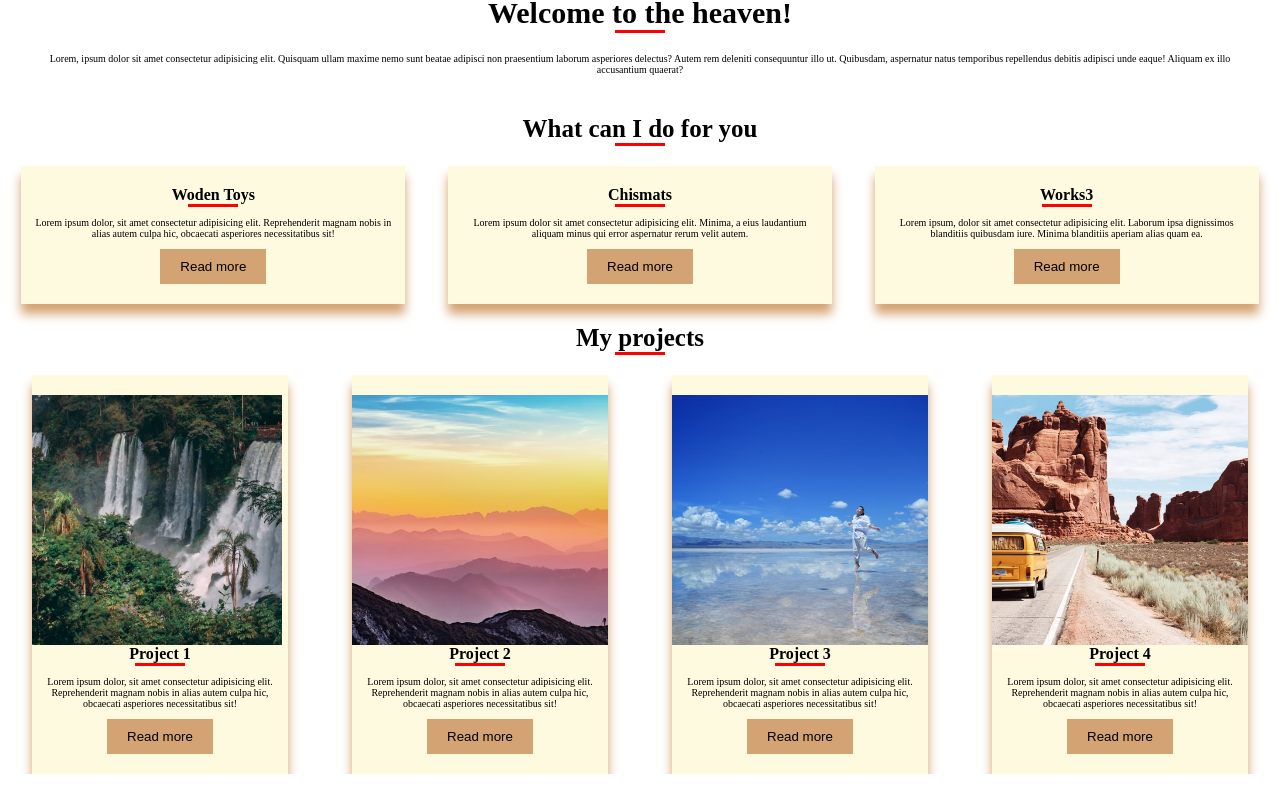
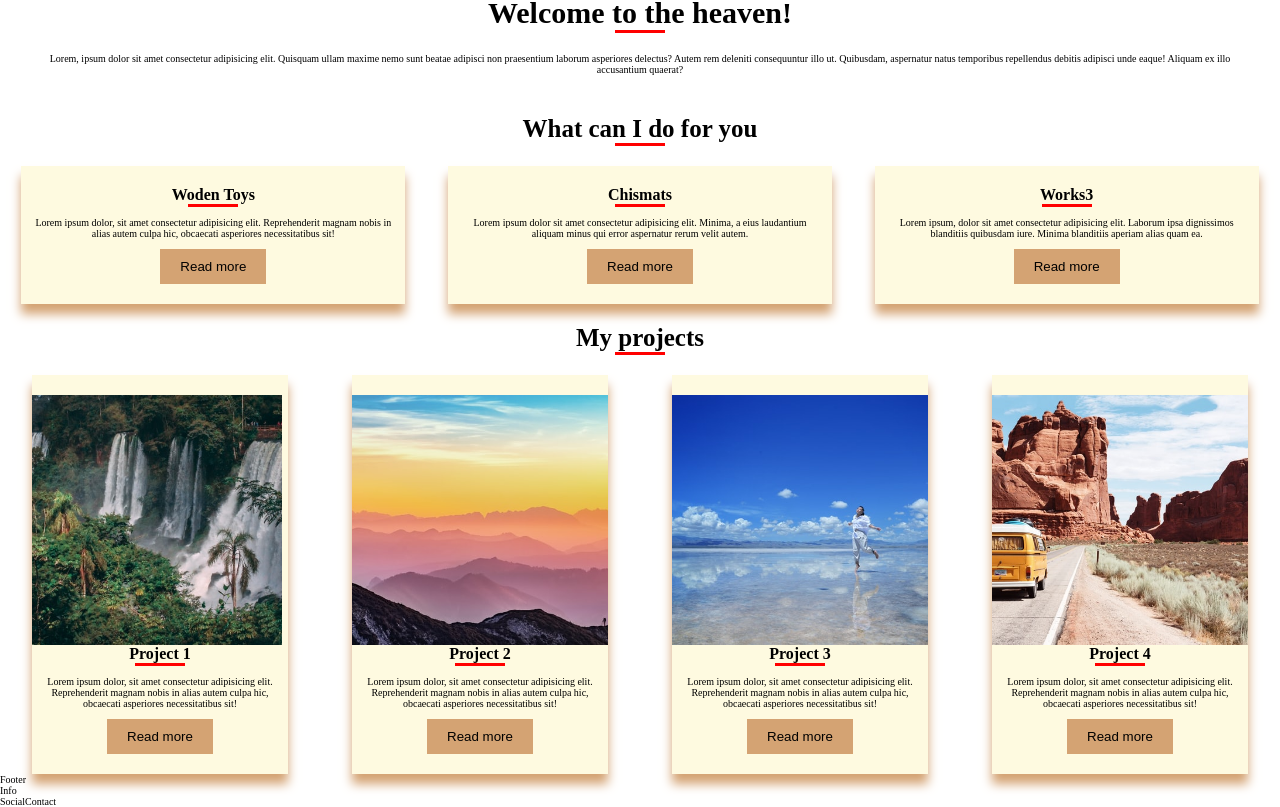
Before and after one commit to Mila-Kostic/nature-explore-react, a React (Create React App) app: page / in a window 1280 px wide. Shown: the part 344-1151 px from the top of the page. Before the commit the page ends 1118 px from the top, so only its background shows below. Built offline with nearby package versions, Linux system fonts and the light colour scheme.

Commit message:
footer base

```diff
--- a/src/App.js
+++ b/src/App.js
@@ -2,6 +2,7 @@ import React from "react";
 
 import Header from "./components/header/Header";
 import Body from "./components/body/Body";
+import Footer from "./components/footer/Footer";
 
 function App() {
   return (
@@ -9,6 +10,7 @@ function App() {
       {/* hello */}
       <Header />
       <Body />
+      <Footer />
     </div>
   );
 }
--- a/src/components/footer/Footer.jsx
+++ b/src/components/footer/Footer.jsx
@@ -0,0 +1,15 @@
+import React from "react";
+import Info from "./info/Info";
+import SocialContact from "./social_contact/SocialContact";
+
+function Footer() {
+  return (
+    <div>
+      Footer
+      <Info />
+      <SocialContact />
+    </div>
+  );
+}
+
+export default Footer;
--- a/src/components/footer/info/Info.jsx
+++ b/src/components/footer/info/Info.jsx
@@ -0,0 +1,7 @@
+import React from "react";
+
+function Info() {
+  return <div>Info</div>;
+}
+
+export default Info;
--- a/src/components/footer/social_contact/SocialContact.jsx
+++ b/src/components/footer/social_contact/SocialContact.jsx
@@ -0,0 +1,7 @@
+import React from "react";
+
+function SocialContact() {
+  return <div>SocialContact</div>;
+}
+
+export default SocialContact;
```
